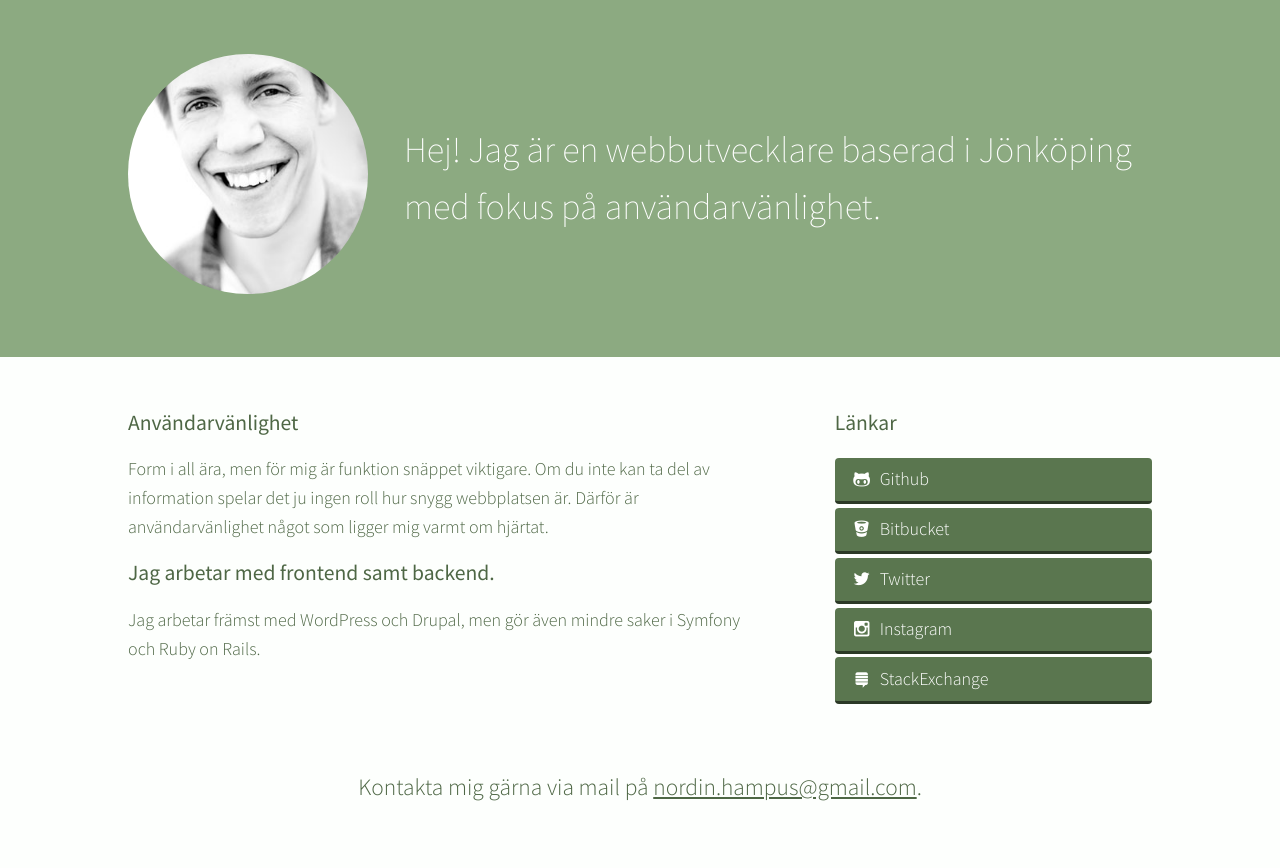
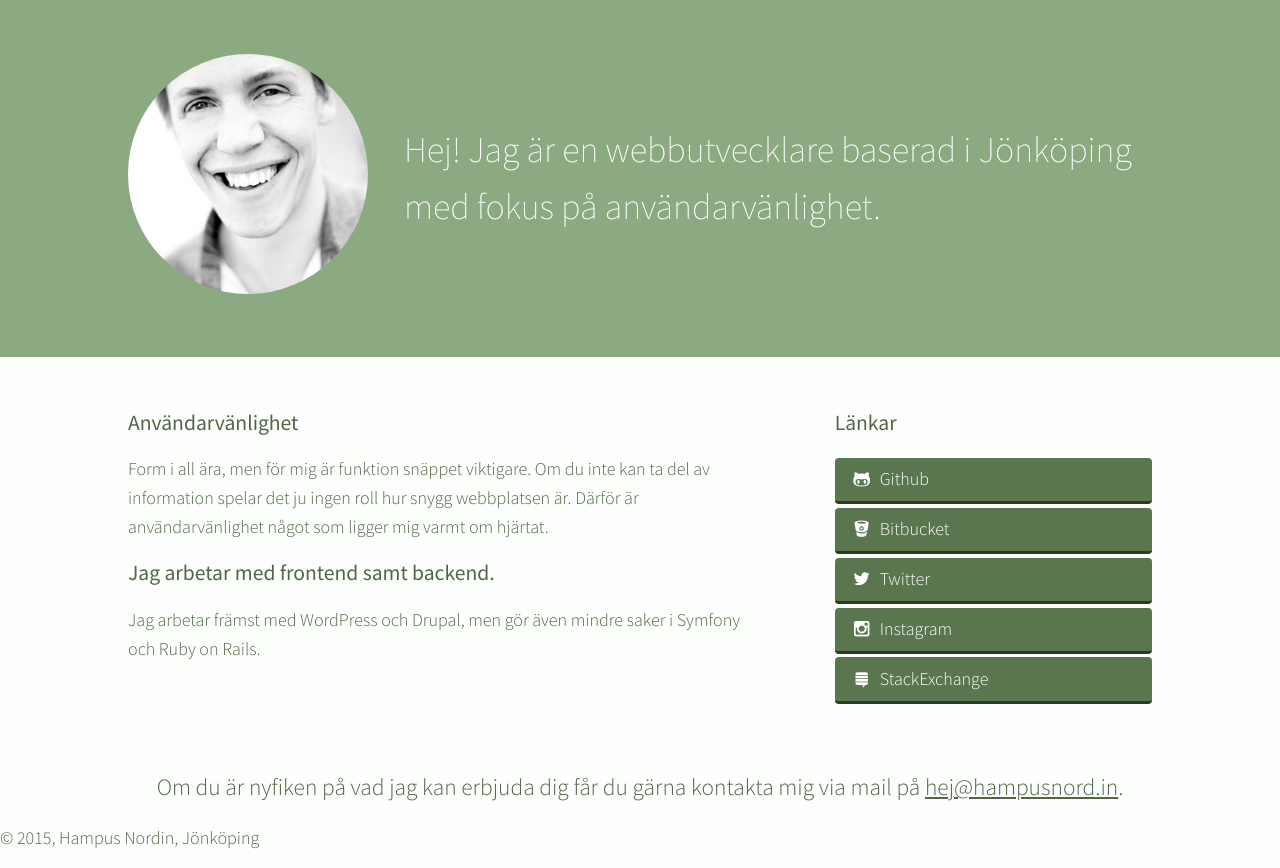
Before and after one commit to hampusn/hampusnord.in, a website: page index.html in a window 1280 px wide. Before the commit the page ends 824 px from the top, so only its background shows below. Drawn offline with nearby package versions, Linux system fonts and the light colour scheme; a web font is replaced by a local one.

Commit message:
Updated text content

```diff
--- a/index.html
+++ b/index.html
@@ -50,11 +50,13 @@
       </div><!--! .experience -->
 
       <div class="section contact">
-        <div class="container">
-          <p>Kontakta mig gärna via mail på <a href="mailto:nordin.hampus@gmail.com">nordin.hampus@gmail.com</a>.</p>
-        </div><!--! .container -->
+          <p>Om du är nyfiken på vad jag kan erbjuda dig får du gärna kontakta mig via mail på <a href="mailto:hej@hampusnord.in">hej@hampusnord.in</a>.</p>
       </div><!--! .contact -->
     </div><!--! .page-content -->
+
+    <div class="page-footer">
+      <p>&copy; 2015, Hampus Nordin, Jönköping</p>
+    </div><!--! .page-footer -->
 
     <script type="text/javascript" src="//ajax.googleapis.com/ajax/libs/jquery/2.1.3/jquery.min.js"></script>
     <script type="text/javascript" src="assets/vendor/Chart.js/Chart.min.js"></script>
```
